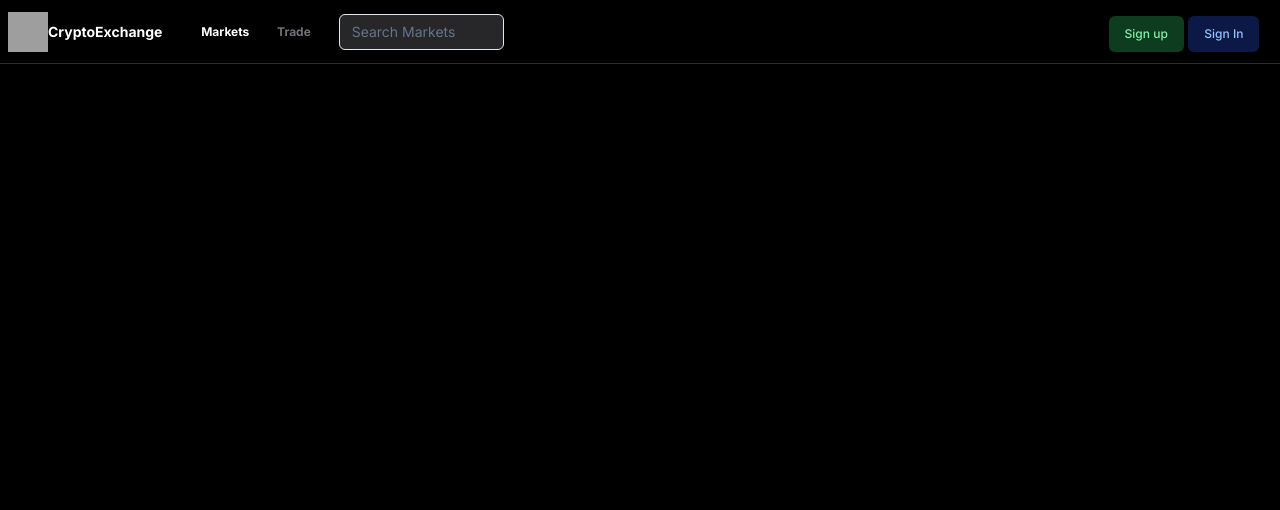
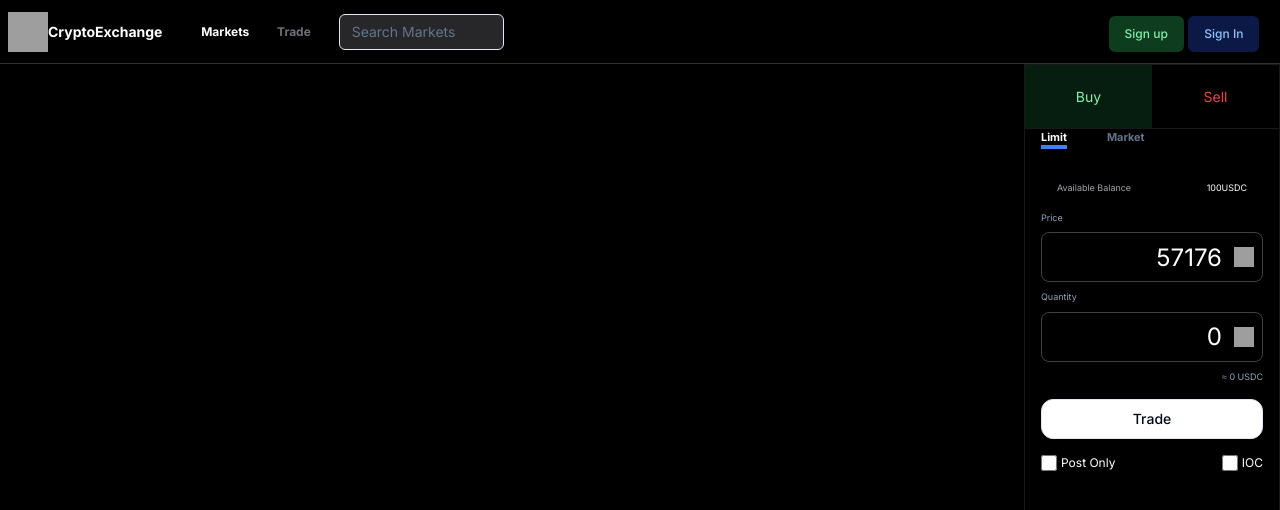
Before and after one commit to krishhh16/drodha, a Next.js app in the folder apps/web/: page /trade/1 in a window 1280 px wide. Shown: the top 510 px of the page. Built offline with nearby package versions, Linux system fonts and the light colour scheme; grey boxes are pictures that could not be loaded.

Commit message:
completed the buy section of buy and sell

```diff
--- a/apps/web/app/layout.tsx
+++ b/apps/web/app/layout.tsx
@@ -1,7 +1,6 @@
 import type { Metadata } from "next";
 import { Inter } from "next/font/google";
 import "./globals.css";
-import { ThemeProvider } from "@/components/theme-provider"
 
 const inter = Inter({ subsets: ["latin"] });
 
@@ -18,7 +17,7 @@ export default function RootLayout({
   return (
     <html lang="en" suppressHydrationWarning>
 
-      <body className={inter.className + " bg-black"}>{children}</body>
+      <body className={inter.className + " bg-black overflow-hidden"}>{children}</body>
 
     </html>
   );
--- a/apps/web/app/trade/[market]/page.tsx
+++ b/apps/web/app/trade/[market]/page.tsx
@@ -1,5 +1,7 @@
 'use client'
 import Navbar from '@/components/dashboard/Navbar'
+import BuySell from '@/components/dashboard/Trade/BuySell'
+import TradeInfo from '@/components/dashboard/Trade/TradeInfo'
 import { useParams } from 'next/navigation'
 
 function page() {
@@ -7,7 +9,10 @@ function page() {
     return (
         <div>
             <Navbar/>
-
+            <div className="flex w-[100vw] h-screen">
+                <TradeInfo/>
+                <BuySell/>
+            </div>
         </div>
     )
 }
--- /dev/null
+++ b/apps/web/components/dashboard/Trade/BuySell.tsx
@@ -0,0 +1,128 @@
+'use client'
+import { useEffect, useState } from 'react'
+import React from 'react'
+import Cookies from "js-cookie";
+import { Input } from '@/components/ui/input';
+import { Button } from "@/components/ui/button"
+import Link from 'next/link';
+
+function BuySell() {
+    const [authenticated, setIsAuthenticated] = useState<boolean>(false)
+    const [buyOrSell, setTradeOff] = useState<"Buy" | "Sell">("Buy")
+    const [marketType, setMarketType] = useState<"Limit" | "Market">("Limit")
+    useEffect(() => {
+        const token = Cookies.get("authToken");
+        if (token) {
+          setIsAuthenticated(true);
+        }
+      }, []);
+  return (
+    <div className='w-[20vw] h-full border border-slate-200/10'>
+      <div className="flex w-full border-b border-slate-200/10 h-[8vh]">
+        <h1 onClick={() => setTradeOff('Buy')}
+        className={`h-full text-sm ${buyOrSell != "Buy" && "hover:border-b-2"} flex justify-center items-center w-1/2 ${buyOrSell === "Buy" && "bg-opacity-30 bg-green-800 bordre-green-900"} text-green-300`}
+        >
+            Buy
+        </h1>
+        <h1 onClick={() => setTradeOff('Sell')}
+        className={`h-full text-sm ${buyOrSell != "Sell" && "hover:border-b-2"}  flex justify-center items-center w-1/2 ${buyOrSell === "Sell" && "bg-opacity-30 border-red-600 border-b-2 bg-red-900"} text-red-500` }
+        >
+            Sell
+        </h1>
+      </div>
+      <div className="flex gap-6">
+        <h1 onClick={() => setMarketType("Limit")} className={`text-slate-500 font-bold hover:cursor-pointer text-[0.85vw] ml-4 ${marketType == "Limit" && "border-b-4 border-blue-500 text-white"}`}>
+            Limit
+        </h1>
+        <h1 onClick={() => setMarketType("Market")} className={`text-slate-500 font-bold hover:cursor-pointer text-[0.85vw] ml-4 ${marketType == "Market" && "border-b-4 border-blue-500 text-white"}`}>
+            Market
+        </h1>
+      </div>
+      {
+        marketType == "Market" ?
+        <Market authenticated = {authenticated}  />
+        :
+        <Limit authenticated = {authenticated}/>
+      }
+    </div>
+  )
+}
+
+function Market(authenticated : {authenticated: boolean}) {
+    return (
+        <div className="text-red-500">
+            Market
+        </div>
+    )
+}
+
+function Limit(authenticated : {authenticated: boolean}) {
+    const [priceQuantity, setPriceQuantity] = useState<number>(0)
+    const [bitcoinVal, setBitcoinVal] = useState<number>(57176)
+    const [usdcVal, setUsdcVal] = useState<number>(0)
+    return (
+        <div className="m-4">
+            <div className="flex items-center p-4 justify-between text-white">
+                <h1 className="text-[0.7vw] text-zinc-400">
+                    Available Balance
+                </h1>
+                <h1 className="text-[0.7vw]">
+                    {authenticated ? "100USDC" : "0.00USDC"}
+                </h1>
+            </div>
+            <div>
+                <h1 className="text-slate-400 text-[0.7vw] mb-2">
+                    Price
+                </h1>
+                <div onClick={() => {
+                    setPriceQuantity(1)
+                } }  className={`flex items-center rounded-lg border transition-all ease-linear duration-0 p-1 border-zinc-400/40 ${priceQuantity == 1 && "border-blue-600"} `}>
+                    <Input onChange={(e:any) => setBitcoinVal(e.target.value)}  value={`${bitcoinVal}`} className='border border-none text-white font-normal text-2xl text-right h-[5vh]' />
+                    <img className="w-5 mr-1 h-5" src="https://backpack.exchange/_next/image?url=%2Fcoins%2Fusdc.png&w=32&q=75" alt="usdc" />
+                </div>
+                <h1 className="text-slate-400 text-[0.7vw] my-2">
+                    Quantity
+                </h1>
+                <div onClick={() => {
+                    setPriceQuantity(2)
+                } } className={`flex items-center rounded-lg border p-1 transition-all ease-linear duration-0 border-zinc-400/40 ${priceQuantity == 2 && "border-blue-600"} `}>
+                    <Input onChange={(e:any) => setUsdcVal(e.target.value)}  value={`${usdcVal}`} className='border border-none text-white font-normal text-2xl text-right h-[5vh]' />
+                    <img className="w-5 mr-1 h-5" src="https://backpack.exchange/_next/image?url=%2Fcoins%2Fbtc.png&w=32&q=75" alt="usdc" />
+                </div>
+                <h1 className="text-slate-400 mt-2 text-right text-[0.7vw]">
+                ≈ {bitcoinVal * usdcVal} USDC
+                </h1>
+                    {
+                        authenticated ?
+                <Button className="w-full mt-4 h-[5vh] rounded-xl" variant="outline">
+
+                        Trade
+
+                </Button>
+                        :
+                        <Button className="w-full h-[5vh] rounded-xl" variant="outline">
+                            <Link href={"/signup"}>
+                                Sign up to trade
+                            </Link>
+                        </Button>
+                    }
+                <div className="flex justify-between mt-4">
+                    <div className="flex gap-1">
+                        <Input  value={`${usdcVal}`}  type='checkbox' className='w-4 h-4' />
+                        <h1 className="text-white text-xs">
+                            Post Only
+                        </h1>
+                    </div>
+                    <div className="flex gap-1">
+                        <Input value={`${usdcVal}`}  type='checkbox' className='w-4 h-4' />
+                        <h1 className="text-white text-xs">
+                            IOC
+                        </h1>
+                    </div>
+                </div>
+            </div>
+        </div>
+    )
+}
+
+export default BuySell
--- /dev/null
+++ b/apps/web/components/dashboard/Trade/TradeInfo.tsx
@@ -0,0 +1,11 @@
+import React from 'react'
+
+function TradeInfo() {
+  return (
+    <div className="w-[80vw] h-full">
+
+    </div>
+  )
+}
+
+export default TradeInfo
```
